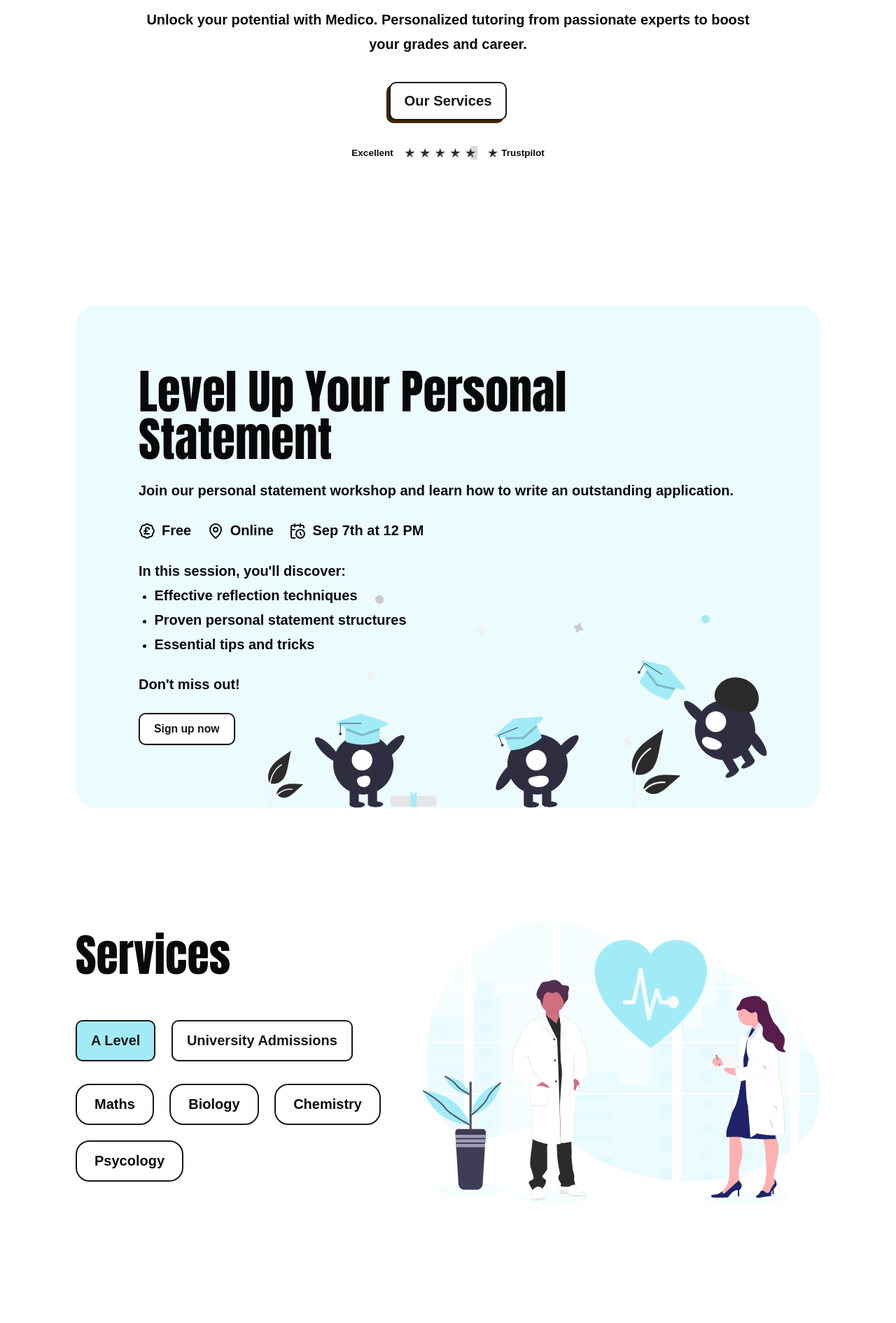
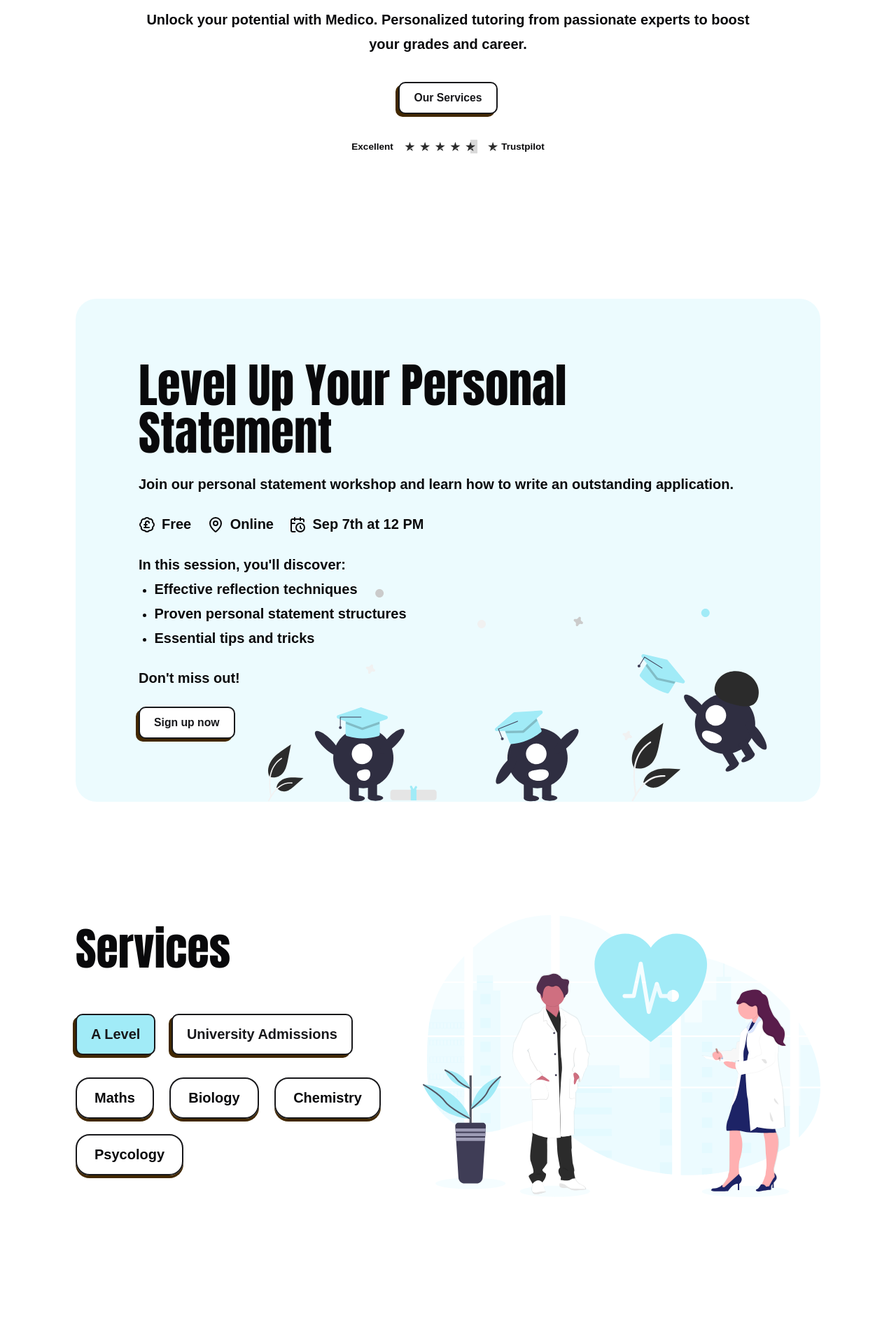
Before and after one commit to Shawarmaa/medico, a Next.js app: page / in a window 1280 px wide. Shown: the part 485-2376 px from the top of the page at 70% size. Built offline with nearby package versions, Linux system fonts and the light colour scheme; a web font is replaced by a local one.

Commit message:
redesigned buttons

```diff
--- a/components/about-us.tsx
+++ b/components/about-us.tsx
@@ -54,7 +54,7 @@ export default function AboutUs() {
                                 </AccordionTrigger>
                             </div>
                             <AccordionContent className="flex flex-col gap-[30px] w-full">
-                                <h1 className="font-medium">{component.description}</h1>
+                                <h1 className="">{component.description}</h1>
 
                                 {component.title === "Meet the Team" ?
                                 <div className="flex flex-wrap justify-center items-center gap-[10px] md:gap-[40px]">
--- a/components/event.tsx
+++ b/components/event.tsx
@@ -39,7 +39,7 @@ export default function Event() {
                 <h1>Don't miss out!</h1>
             </div>
 
-            <Button>Sign up now</Button>
+            <Button className='shadow-[-4px_4px_0_0_#422800] select-none active:shadow-[-2px_2px_0_0_#422800] active:translate-x-[-2px] active:translate-y-[2px]'>Sign up now</Button>
 
             <img src="minions.svg" alt="minions image" className="absolute bottom-0 right-0 hidden xl:block" />
 
--- a/components/footer.tsx
+++ b/components/footer.tsx
@@ -34,14 +34,14 @@ export default function Footer() {
                     </p>
 
                     <div className="flex items-center gap-4">
-                        <Button variant="ghost" size="icon" className="hover:text-foreground">
-                            <InstagramIcon className="size-5" />
+                        <Button variant="ghost" size="icon" className="">
+                            <InstagramIcon />
                         </Button>
-                        <Button variant="ghost" size="icon" className="hover:text-foreground">
-                            <FacebookIcon className="size-5" />
+                        <Button variant="ghost" size="icon" className="">
+                            <FacebookIcon />
                         </Button>
-                        <Button variant="ghost" size="icon" className="hover:text-foreground">
-                            <LinkedinIcon className="size-5" />
+                        <Button variant="ghost" size="icon" className=" ">
+                            <LinkedinIcon className=""/>
                         </Button>
                     </div>
 
--- a/components/hero.tsx
+++ b/components/hero.tsx
@@ -12,7 +12,8 @@ export default function Hero() {
                 <h1 className=" md:max-w-3xl">Unlock your potential with Medico. Personalized tutoring from passionate experts to boost your grades and career.</h1>
             </div>
 
-            <Button className="shadow-[-4px_4px_0_0_#422800] text-lg select-none active:shadow-[-2px_2px_0_0_#422800] active:translate-x-[-2px] active:translate-y-[2px]">Our Services</Button>
+            <Button className="shadow-[-4px_4px_0_0_#422800] select-none active:shadow-[-2px_2px_0_0_#422800] active:translate-x-[-2px] active:translate-y-[2px]">Our Services</Button>
+
 
             <div className="flex flex-row justify-center items-center gap-3">
                 <h1 className="text-xs font-bold">Excellent</h1>
--- a/components/lets-chat.tsx
+++ b/components/lets-chat.tsx
@@ -88,7 +88,7 @@ export default function LetsChat() {
                         </FormItem>
                     )}
                     />
-                    <Button type="submit" className = "w-full">Submit</Button>
+                    <Button type="submit" className = "shadow-[-4px_4px_0_0_#422800] text-lg select-none active:shadow-[-2px_2px_0_0_#422800] active:translate-x-[-2px] active:translate-y-[2px] w-full">Submit</Button>
                 </form>
             </Form>
 
--- a/components/mailing.tsx
+++ b/components/mailing.tsx
@@ -57,7 +57,7 @@ export default function Mailing() {
                         </FormItem>
                     )}
                     />
-                    <Button type="submit" className = "w-full">Join</Button>
+                    <Button type="submit" className = "shadow-[-4px_4px_0_0_#422800] text-lg select-none active:shadow-[-2px_2px_0_0_#422800] active:translate-x-[-2px] active:translate-y-[2px] w-full">Join</Button>
                 </form>
             </Form>
 
--- a/components/reviews.tsx
+++ b/components/reviews.tsx
@@ -4,7 +4,7 @@ const anton = Anton({ subsets: ['latin'], weight: '400' })
 
 export default function Reviews() {
     return (
-        <div className = "flex flex-col justify-center items-center text-center gap-10">
+        <div className = "flex flex-col justify-center items-center text-center gap-10 max-w-[640px]">
             <h2 className={`${anton.className}`}>Students that already <span className="before:block before:absolute before:-inset-1 before:-skew-y-3 before:bg-designFull relative inline-block">
                     <span className="relative text-white">love</span>
                 </span> Medico</h2>
--- a/components/services.tsx
+++ b/components/services.tsx
@@ -63,7 +63,7 @@ export default function Services() {
                 <div className="flex flex-col gap-7 items-center sm:items-start">
                     <div className="flex flex-wrap gap-5 justify-center sm:justify-start">
                         {services.map((service) => (
-                            <Button key={service.title} className={` ${activeService === service.title ? 'bg-designFull' : ''}`} onClick={() => handleServiceClick(service.title)}>
+                            <Button key={service.title} className={`shadow-[-4px_4px_0_0_#422800] text-lg select-none active:shadow-[-2px_2px_0_0_#422800] active:translate-x-[-2px] active:translate-y-[2px] hover:bg-designFull ${activeService === service.title ? 'bg-designFull' : ''}`} onClick={() => handleServiceClick(service.title)}>
                                 <h1>{service.title}</h1>
                             </Button>
 
@@ -73,7 +73,7 @@ export default function Services() {
                     </div>
                     <div className="flex flex-wrap gap-5 justify-center sm:justify-start">
                         {services.map((service) => service.options.map((option) =>(
-                                <Link key={option.title} href={option.href} className={` border-2 border-secondary rounded-[20px] px-[25px] py-[10px] flex justify-center items-center hover:bg-designFull ${activeService === service.title ? 'block' : 'hidden'}`}>
+                                <Link key={option.title} href={option.href} className={`shadow-[0_4px_0_0_#422800] text-lg select-none active:shadow-[0px_2px_0_0_#422800] active:translate-y-[2px] border-2 border-secondary rounded-[20px] px-[25px] py-[10px] flex justify-center items-center hover:bg-designFull/50 ${activeService === service.title ? 'block' : 'hidden'}`}>
                                     <h1>{option.title}</h1>
                                 </Link>
                             )))}
--- a/components/ui/button.tsx
+++ b/components/ui/button.tsx
@@ -10,21 +10,21 @@ const buttonVariants = cva(
     variants: {
       variant: {
         default:
-          "rounded-st border-2 border-secondary bg-background text-primary-foreground  shadow hover:bg-designFull/50",
+          " rounded-st border-2 border-secondary bg-background text-primary-foreground  shadow hover:bg-designFull/50",
         destructive:
           "bg-destructive text-destructive-foreground shadow-sm hover:bg-destructive/90",
         outline:
           "border border-input bg-background shadow-sm hover:bg-accent hover:text-accent-foreground",
         secondary:
           "bg-secondary text-secondary-foreground shadow-sm hover:bg-secondary/80",
-        ghost: "hover:bg-accent hover:text-accent-foreground",
+        ghost: "hover:bg-accent hover:text-foreground",
         link: "text-primary-foreground underline-offset-4 hover:underline",
       },
       size: {
         default: "px-[20px] py-[10px]",
         sm: "h-8 rounded-md px-3 text-xs",
         lg: "h-10 rounded-md px-8",
-        icon: "h-9 w-9",
+        icon: "h-[50px] w-[50px] md:h-[60px] md:w-[60px] lg:h-[70px] lg:w-[70px]",
       },
     },
     defaultVariants: {
```
